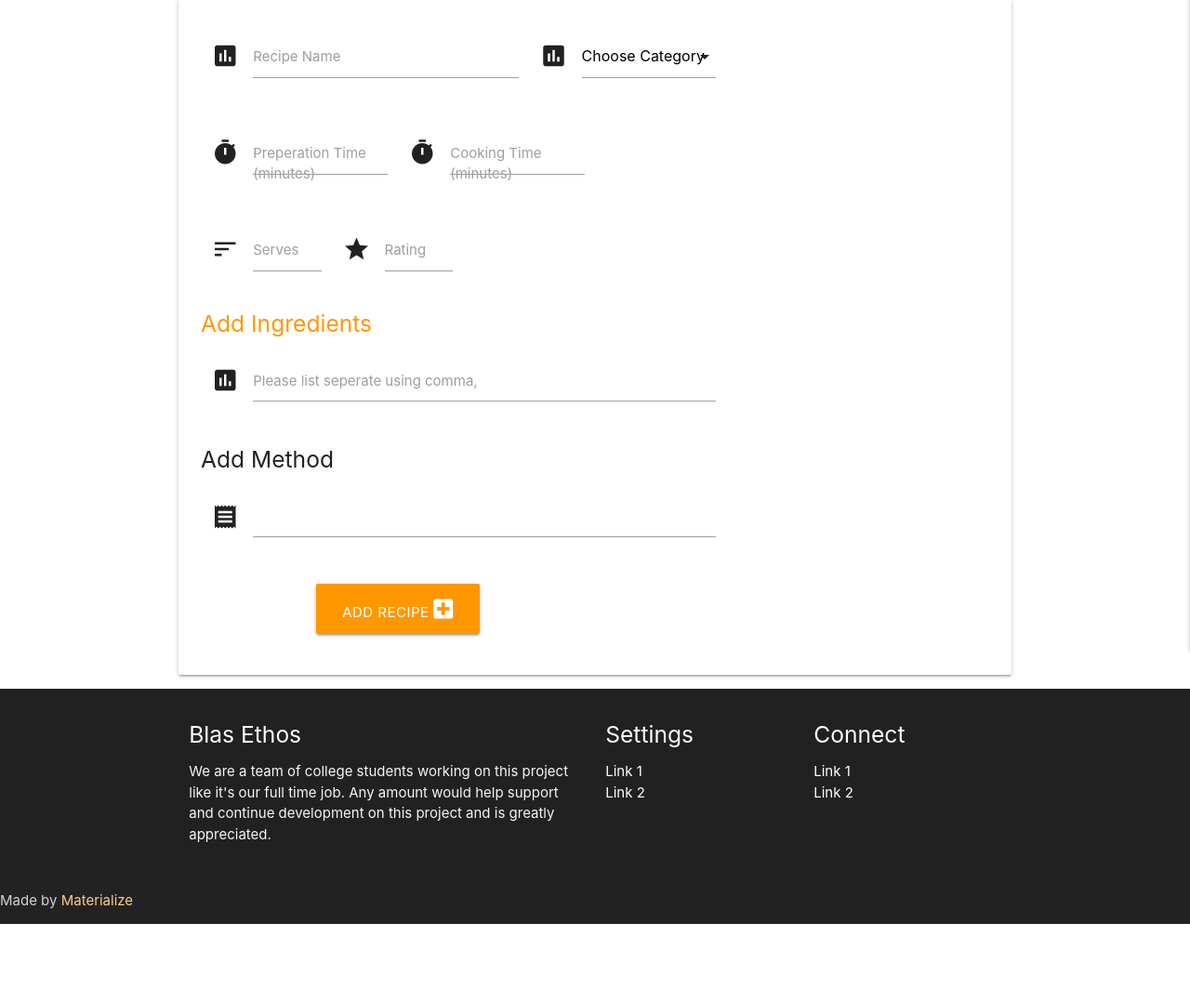
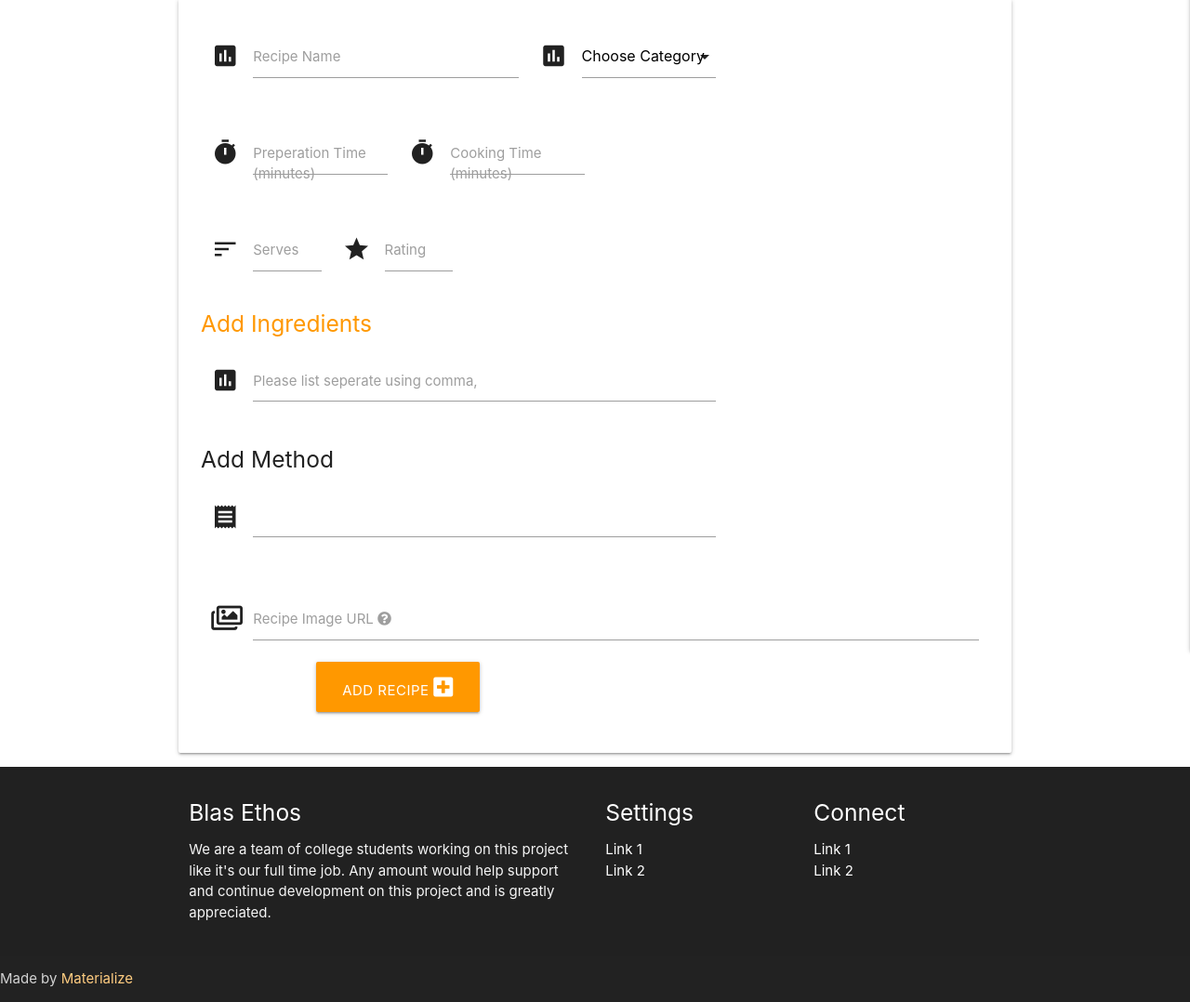
Before and after one commit to lisaloudness/Blas, a Flask app: page /add_recipes in a window 1280 px wide. Shown: the part 160-1238 px from the top of the page at 93% size. Before the commit the page ends 1154 px from the top, so only its background shows below. Run offline with Flask 3, Linux system fonts and the light colour scheme; data that the repository does not hold is empty; some libraries are stand-ins or nearby versions.

Commit message:
Add url input to add_recipe form

```diff
--- a/app.py
+++ b/app.py
@@ -116,6 +116,7 @@ def add_recipes():
             "serves": request.form.get("serves"),
             "ingredients": request.form.get("ingredients"),
             "method": request.form.get("method"),
+            "image": request.form.get("image"),
             "created_by": session["user"]
         }
         mongo.db.recipes.insert_one(recipes)
--- a/static/js/script.js
+++ b/static/js/script.js
@@ -5,6 +5,7 @@ $(document).ready(function(){
     $('.carousel').carousel();                // Menu Carousel
     $('select').formSelect();
     $('.collapsible').collapsible();
+    $('.tooltipped').tooltip();
   });
 
 
--- a/templates/add_recipes.html
+++ b/templates/add_recipes.html
@@ -74,6 +74,16 @@
           </div>
       </div>
 
+                <!-- recipe url input field-->
+                <div class="input-field col s12">
+                    <i class="far fa-images prefix"></i>
+                    <input id="image" name="image" alt="Recipe Image" class="responsive-img" type="url" pattern="https://.*" size="30" validate>
+                    <label for="image">Recipe Image URL
+                        <i class="fas fa-question-circle tooltipped" data-position="top"
+                            data-tooltip="You can upload your image to a free image hosting website (e.g. ImgBB) and paste direct link here"></i>
+                    </label>
+                </div>
+
 <!-- Add Recipe Button -->
   <div class="row">
     <div class="col s6 center-align">
```
